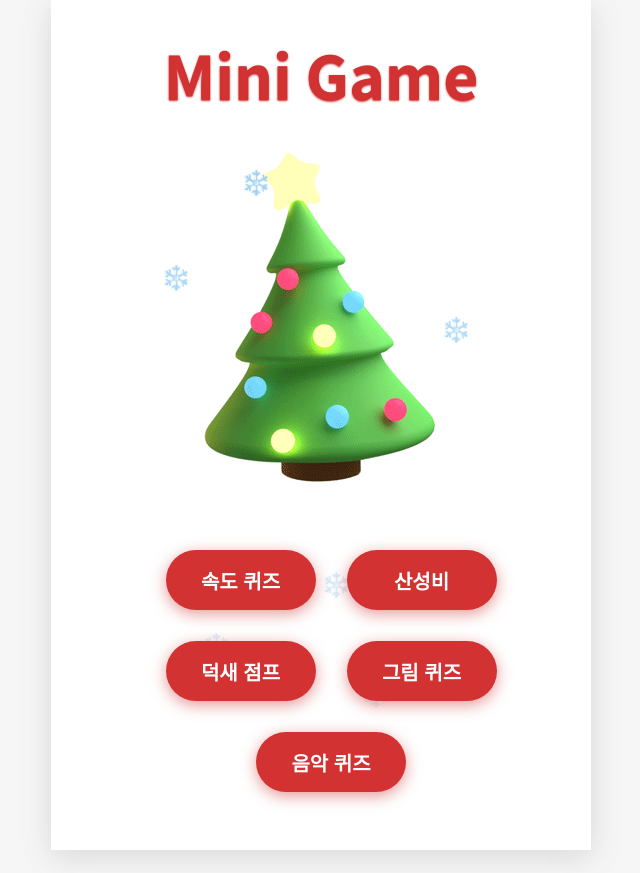
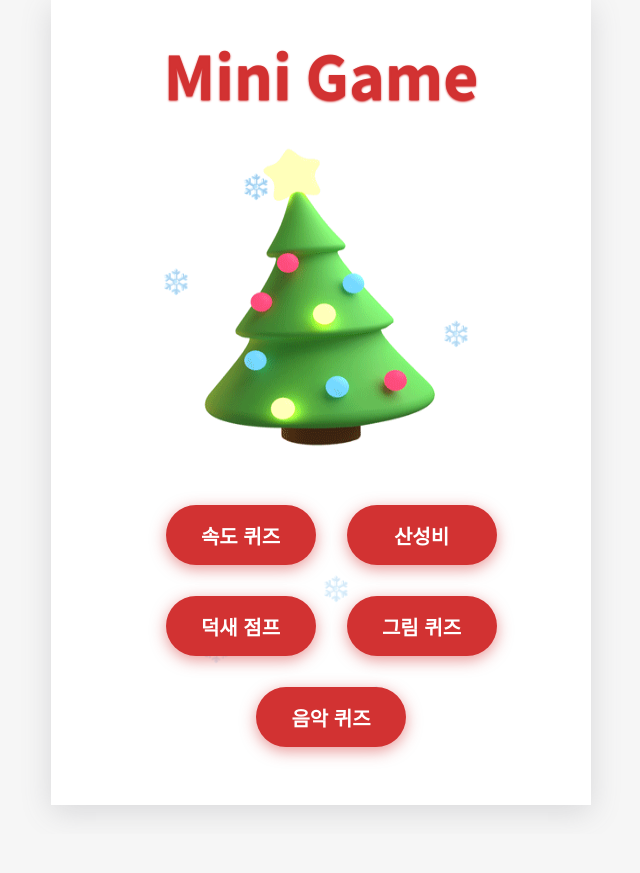
Before and after one commit to piper-hyowon/duzzle, a React (Vite) app in the folder frontend/: page /quest in a window 1280 px wide. Shown: the whole page, without its empty margins (319-959 px from the left). After the commit the page ends 834 px from the top, so only its background shows below. Built offline with nearby package versions, Linux system fonts and the light colour scheme.

Commit message:
fix img url

```diff
--- a/frontend/src/pages/Quest/Quest.tsx
+++ b/frontend/src/pages/Quest/Quest.tsx
@@ -43,11 +43,7 @@ function Quest() {
   return (
     <div className="Quest">
       <div className="random">Mini Game</div>
-      <img
-        src={new URL("/assets/images/tree.gif", import.meta.url).href}
-        alt="Tree"
-      />
-
+      <img src="/assets/images/tree_1.gif" alt="Tree" className="Tree" />
       <div className="snowflakes" aria-hidden="true">
         <div className="snowflake">❄️</div>
         <div className="snowflake">❄️</div>
```
Also changed, not shown: frontend/public/assets/images/tree_1.gif (added).
